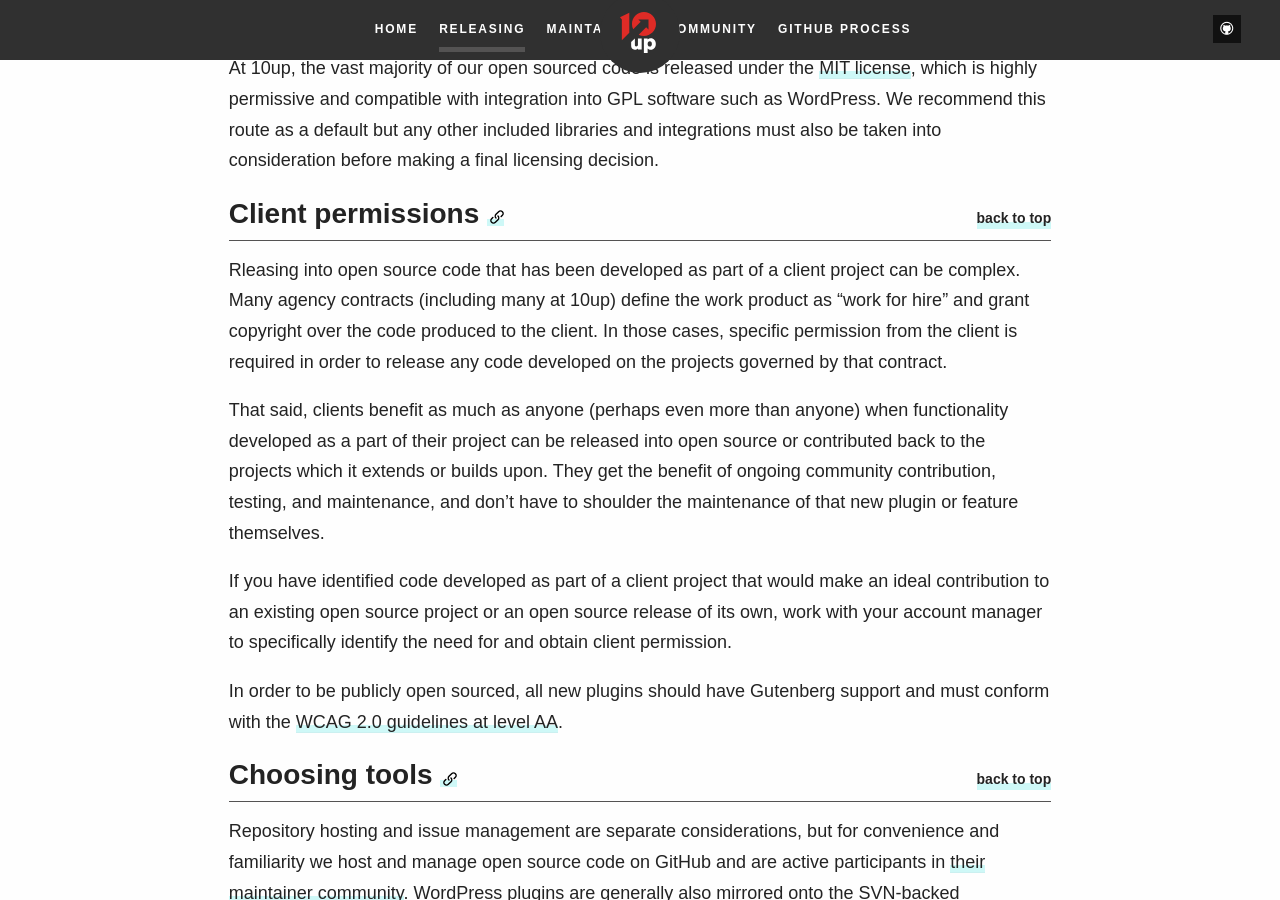
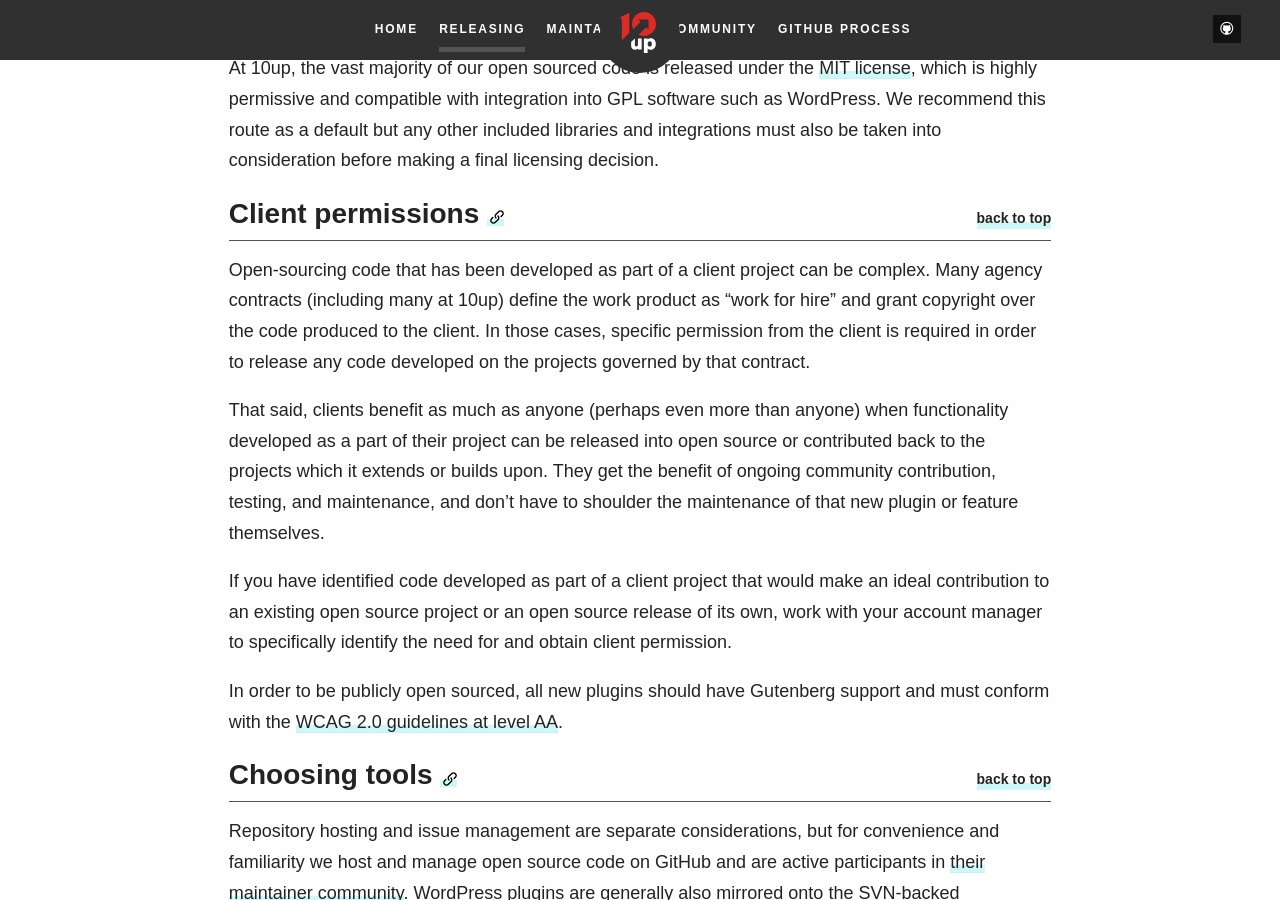
Before and after one commit to 10up/Open-Source-Best-Practices, a Jekyll site: the page built from releasing.md, in a window 1280 px wide and 900 px high, scrolled down 621 px. Built offline with Jekyll 4.4.1, drawn with Linux system fonts in a browser that asks for light colours; some web fonts are replaced.

Commit message:
additional copy tweaks

```diff
--- a/_includes/markdown/Releasing.md
+++ b/_includes/markdown/Releasing.md
@@ -10,7 +10,7 @@ At 10up, the vast majority of our open sourced code is released under the [MIT l
 
 <h2 id="client-permissions" class="anchor-heading">Client permissions {% include Util/link_anchor anchor="client-permissions" %} {% include Util/top %}</h2>
 
-Rleasing into open source code that has been developed as part of a client project can be complex. Many agency contracts (including many at 10up) define the work product as "work for hire" and grant copyright over the code produced to the client. In those cases, specific permission from the client is required in order to release any code developed on the projects governed by that contract.
+Open-sourcing code that has been developed as part of a client project can be complex. Many agency contracts (including many at 10up) define the work product as "work for hire" and grant copyright over the code produced to the client. In those cases, specific permission from the client is required in order to release any code developed on the projects governed by that contract.
 
 That said, clients benefit as much as anyone (perhaps even more than anyone) when functionality developed as a part of their project can be released into open source or contributed back to the projects which it extends or builds upon. They get the benefit of ongoing community contribution, testing, and maintenance, and don't have to shoulder the maintenance of that new plugin or feature themselves.
 
```
